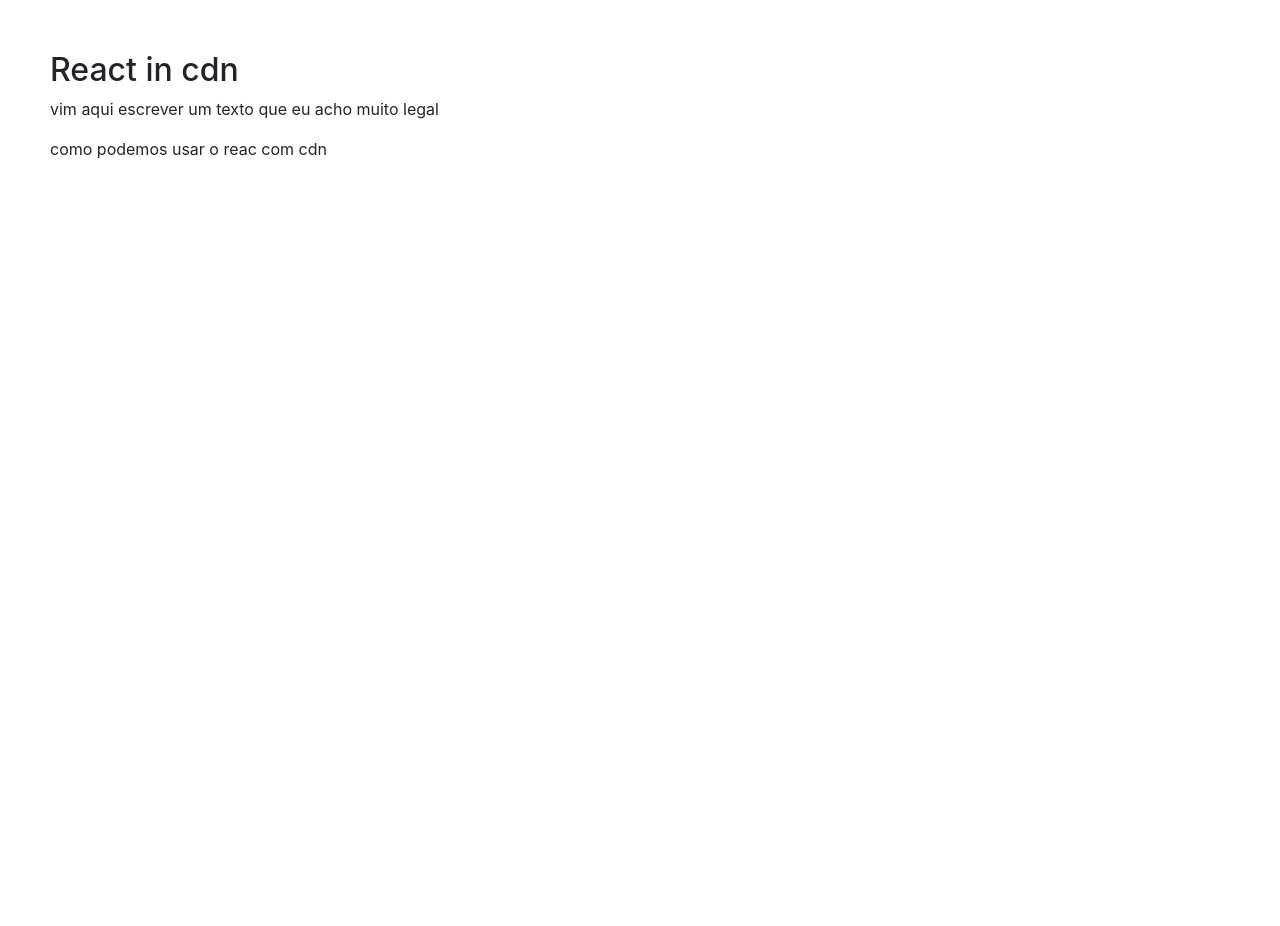
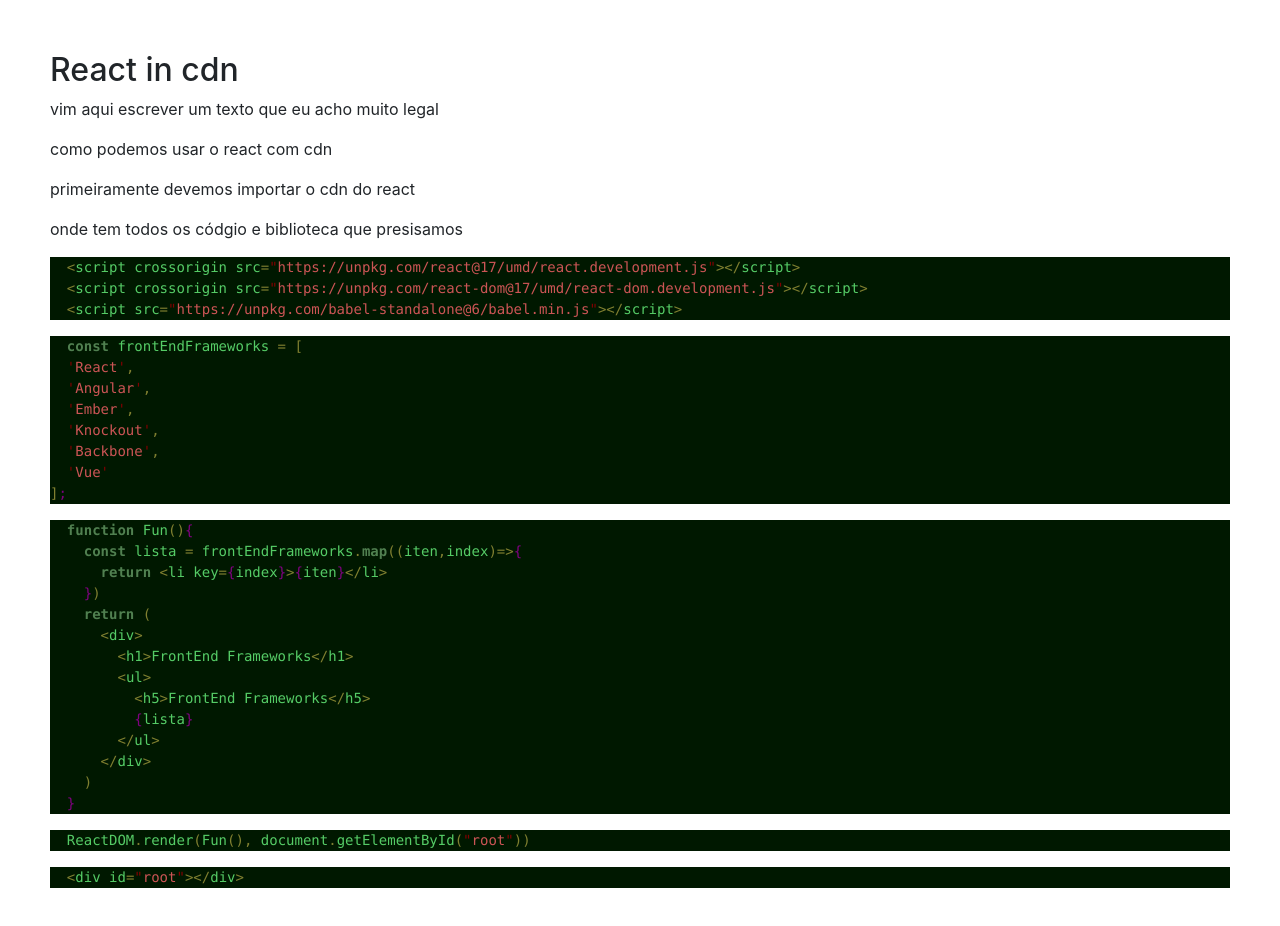
Before and after one commit to GustavoGarciaPereira/deploy-nuxt, a Nuxt app: page /js-legal in a window 1280 px wide. Shown: the part 1560-2486 px from the top of the page. Before the commit the page ends 1771 px from the top, so only its background shows below. Built offline with nearby package versions, Linux system fonts and the light colour scheme.

Commit message:
react cdn

```diff
--- a/pages/js-legal.vue
+++ b/pages/js-legal.vue
@@ -9,8 +9,8 @@
 </div>
 
     <div id="main">
-        <a href="#primera_materia" class="btn">gustavo</a>
-        <a href="#segunda_materia" class="btn">gustavo</a>
+        <a href="#primera_materia" class="btn">básico js</a>
+        <a href="#segunda_materia" class="btn">react in cdn</a>
 
         <h1>Primeiro é preciso caminhar para depois correr!</h1>
         <div>
@@ -82,7 +82,53 @@
         <h2 id="segunda_materia">React in cdn</h2>
 
 <p>vim aqui escrever um texto que eu acho muito legal</p>
-<p>como podemos usar o reac com cdn</p>
+<p>como podemos usar o react com cdn</p>
+<p>primeiramente devemos importar o cdn do react</p>
+<p>onde tem todos os códgio e biblioteca que presisamos</p>
+
+<pre style="color:#55cc66;background:#001800;">  <span style="color:#808030; ">&lt;</span>script crossorigin src<span style="color:#808030; ">=</span><span style="color:#800000; ">"</span><span style="color:#cc5555; ">https://unpkg.com/react@17/umd/react.development.js</span><span style="color:#800000; ">"</span><span style="color:#808030; ">&gt;</span><span style="color:#808030; ">&lt;</span><span style="color:#808030; ">/</span>script<span style="color:#808030; ">&gt;</span>
+  <span style="color:#808030; ">&lt;</span>script crossorigin src<span style="color:#808030; ">=</span><span style="color:#800000; ">"</span><span style="color:#cc5555; ">https://unpkg.com/react-dom@17/umd/react-dom.development.js</span><span style="color:#800000; ">"</span><span style="color:#808030; ">&gt;</span><span style="color:#808030; ">&lt;</span><span style="color:#808030; ">/</span>script<span style="color:#808030; ">&gt;</span>
+  <span style="color:#808030; ">&lt;</span>script src<span style="color:#808030; ">=</span><span style="color:#800000; ">"</span><span style="color:#cc5555; ">https://unpkg.com/babel-standalone@6/babel.min.js</span><span style="color:#800000; ">"</span><span style="color:#808030; ">&gt;</span><span style="color:#808030; ">&lt;</span><span style="color:#808030; ">/</span>script<span style="color:#808030; ">&gt;</span>
+</pre>
+
+
+
+
+<pre style="color:#55cc66;background:#001800;">  <span style="color:#508050; font-weight:bold; ">const</span> frontEndFrameworks <span style="color:#808030; ">=</span> <span style="color:#808030; ">[</span>
+  <span style="color:#800000; ">'</span><span style="color:#cc5555; ">React</span><span style="color:#800000; ">'</span><span style="color:#808030; ">,</span>
+  <span style="color:#800000; ">'</span><span style="color:#cc5555; ">Angular</span><span style="color:#800000; ">'</span><span style="color:#808030; ">,</span>
+  <span style="color:#800000; ">'</span><span style="color:#cc5555; ">Ember</span><span style="color:#800000; ">'</span><span style="color:#808030; ">,</span>
+  <span style="color:#800000; ">'</span><span style="color:#cc5555; ">Knockout</span><span style="color:#800000; ">'</span><span style="color:#808030; ">,</span>
+  <span style="color:#800000; ">'</span><span style="color:#cc5555; ">Backbone</span><span style="color:#800000; ">'</span><span style="color:#808030; ">,</span>
+  <span style="color:#800000; ">'</span><span style="color:#cc5555; ">Vue</span><span style="color:#800000; ">'</span>
+<span style="color:#808030; ">]</span><span style="color:#800080; ">;</span>
+</pre>
+
+
+<pre style="color:#55cc66;background:#001800;">  <span style="color:#508050; font-weight:bold; ">function</span> Fun<span style="color:#808030; ">(</span><span style="color:#808030; ">)</span><span style="color:#800080; ">{</span>
+    <span style="color:#508050; font-weight:bold; ">const</span> lista <span style="color:#808030; ">=</span> frontEndFrameworks<span style="color:#808030; ">.</span><span style="color:#508050; font-weight:bold; ">map</span><span style="color:#808030; ">(</span><span style="color:#808030; ">(</span>iten<span style="color:#808030; ">,</span>index<span style="color:#808030; ">)</span><span style="color:#808030; ">=</span><span style="color:#808030; ">&gt;</span><span style="color:#800080; ">{</span>
+      <span style="color:#508050; font-weight:bold; ">return</span> <span style="color:#808030; ">&lt;</span>li key<span style="color:#808030; ">=</span><span style="color:#800080; ">{</span>index<span style="color:#800080; ">}</span><span style="color:#808030; ">&gt;</span><span style="color:#800080; ">{</span>iten<span style="color:#800080; ">}</span><span style="color:#808030; ">&lt;</span><span style="color:#808030; ">/</span>li<span style="color:#808030; ">&gt;</span>
+    <span style="color:#800080; ">}</span><span style="color:#808030; ">)</span>
+    <span style="color:#508050; font-weight:bold; ">return</span> <span style="color:#808030; ">(</span>
+      <span style="color:#808030; ">&lt;</span>div<span style="color:#808030; ">&gt;</span>
+        <span style="color:#808030; ">&lt;</span>h1<span style="color:#808030; ">&gt;</span>FrontEnd Frameworks<span style="color:#808030; ">&lt;</span><span style="color:#808030; ">/</span>h1<span style="color:#808030; ">&gt;</span>
+        <span style="color:#808030; ">&lt;</span>ul<span style="color:#808030; ">&gt;</span>
+          <span style="color:#808030; ">&lt;</span>h5<span style="color:#808030; ">&gt;</span>FrontEnd Frameworks<span style="color:#808030; ">&lt;</span><span style="color:#808030; ">/</span>h5<span style="color:#808030; ">&gt;</span>
+          <span style="color:#800080; ">{</span>lista<span style="color:#800080; ">}</span>
+        <span style="color:#808030; ">&lt;</span><span style="color:#808030; ">/</span>ul<span style="color:#808030; ">&gt;</span>
+      <span style="color:#808030; ">&lt;</span><span style="color:#808030; ">/</span>div<span style="color:#808030; ">&gt;</span>
+    <span style="color:#808030; ">)</span>
+  <span style="color:#800080; ">}</span>
+</pre>
+
+
+
+<pre style="color:#55cc66;background:#001800;">  ReactDOM<span style="color:#808030; ">.</span>render<span style="color:#808030; ">(</span>Fun<span style="color:#808030; ">(</span><span style="color:#808030; ">)</span><span style="color:#808030; ">,</span> document<span style="color:#808030; ">.</span>getElementById<span style="color:#808030; ">(</span><span style="color:#800000; ">"</span><span style="color:#cc5555; ">root</span><span style="color:#800000; ">"</span><span style="color:#808030; ">)</span><span style="color:#808030; ">)</span>
+</pre>
+
+
+<pre style="color:#55cc66;background:#001800;">  <span style="color:#808030; ">&lt;</span>div id<span style="color:#808030; ">=</span><span style="color:#800000; ">"</span><span style="color:#cc5555; ">root</span><span style="color:#800000; ">"</span><span style="color:#808030; ">&gt;</span><span style="color:#808030; ">&lt;</span><span style="color:#808030; ">/</span>div<span style="color:#808030; ">&gt;</span>
+</pre>
 
 
     </div>
```
